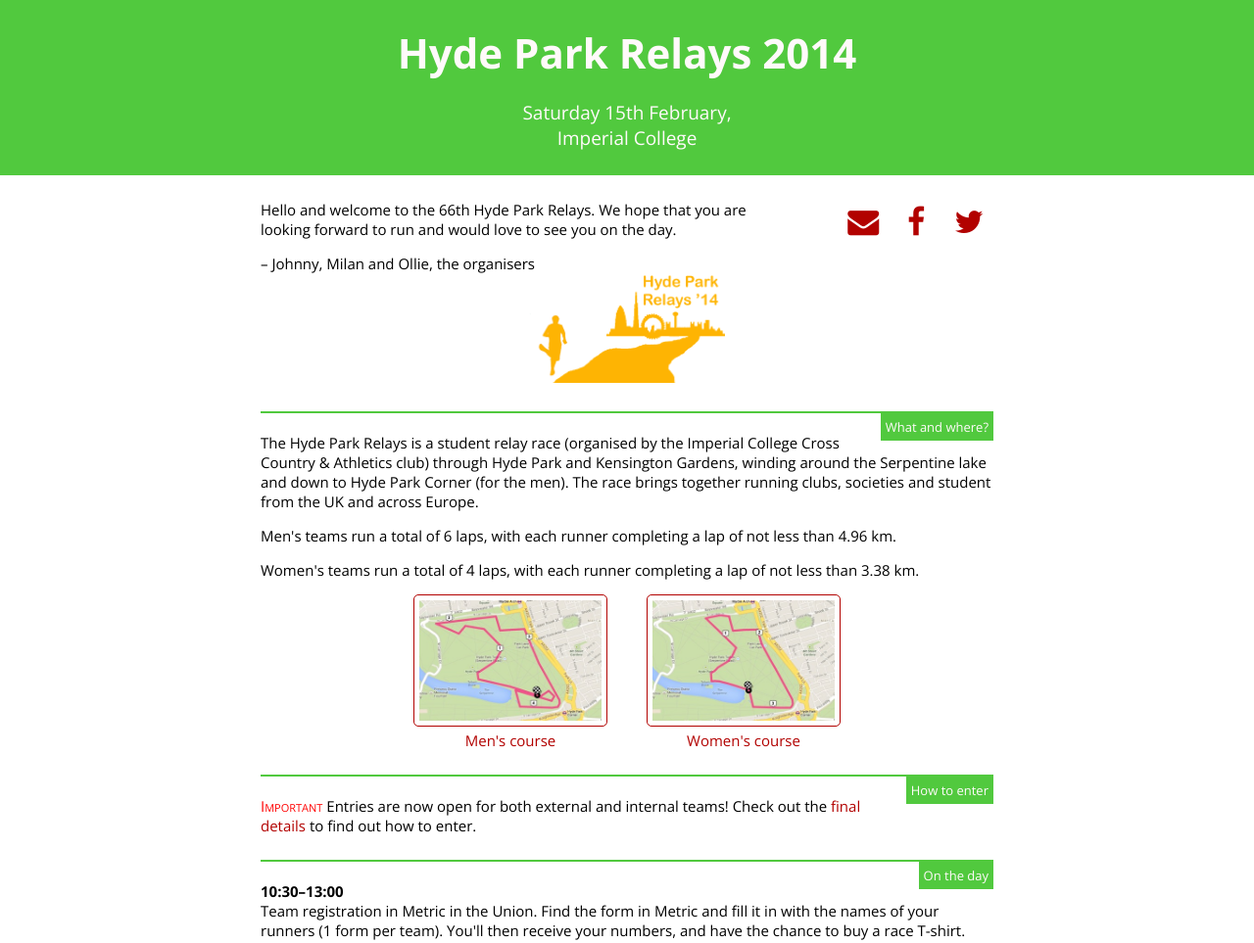
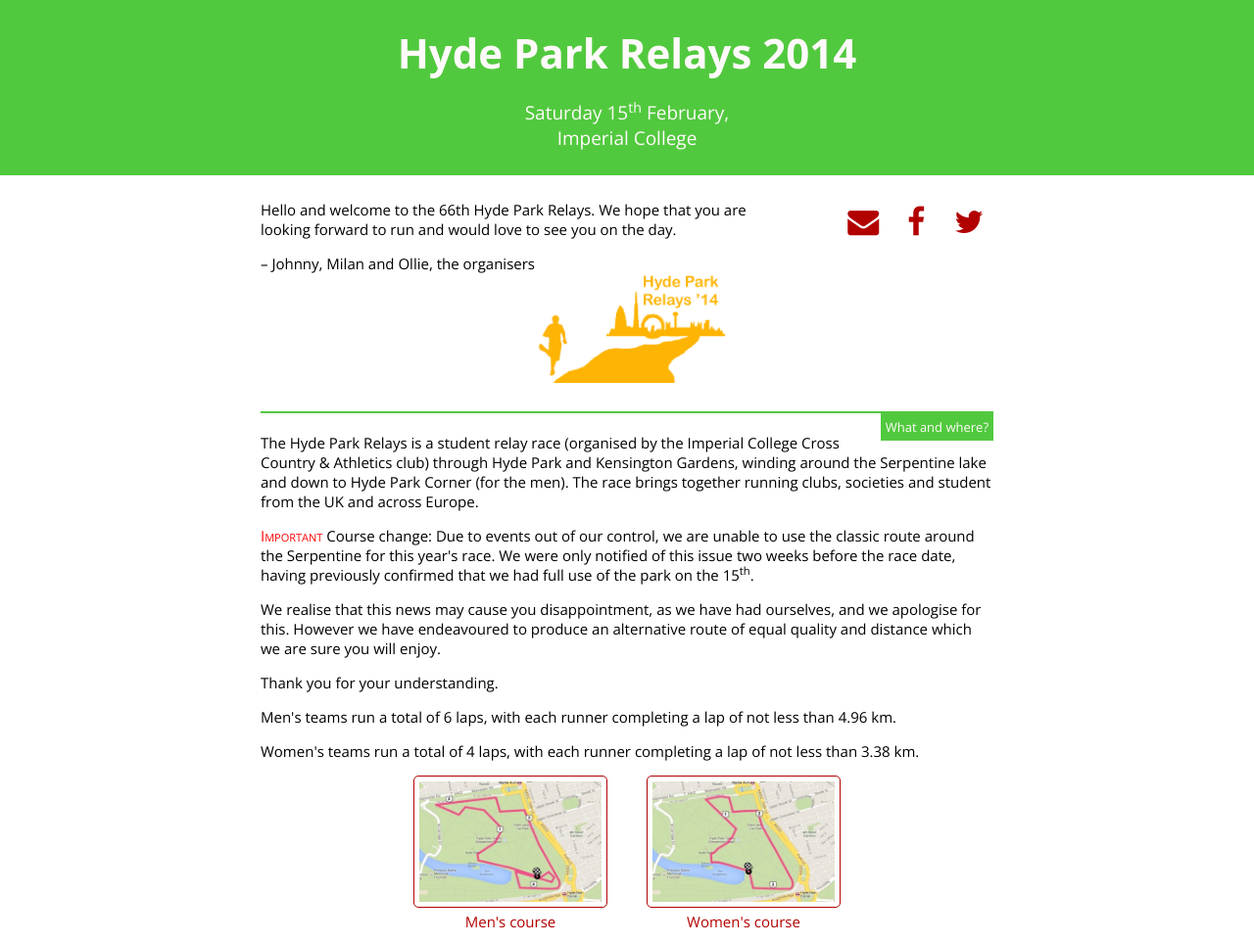
Before and after one commit to MilanMisak/HydeParkRelays, a website: page assets/index.html in a window 1280 px wide. Shown: the top 963 px of the page at 98% size. Drawn offline with nearby package versions, Linux system fonts and the light colour scheme.

Commit message:
Updated course description

```diff
--- a/assets/css/hpr.less
+++ b/assets/css/hpr.less
@@ -209,6 +209,11 @@
     }
 }
 
+.important {
+    font-variant: small-caps;
+    color: red;
+}
+
 .sponsors {
     @media(max-width: 569px) {
         a {
--- a/assets/index.html
+++ b/assets/index.html
@@ -14,7 +14,7 @@
         <div class="band band-primary">
             <div class="band-content">
                 <h1 style="margin-bottom: 20px">Hyde Park Relays 2014</h1>
-                <h2>Saturday 15th February,<br>Imperial College</h2>
+                <h2>Saturday 15<sup>th</sup> February,<br>Imperial College</h2>
             </div>
         </div>
 
@@ -46,6 +46,9 @@
                     <h3 class="band-title">What and where?</h3>
                 </div>
                 <p>The Hyde Park Relays is a student relay race (organised by the Imperial College Cross Country &amp; Athletics club) through Hyde Park and Kensington Gardens, winding around the Serpentine lake and down to Hyde Park Corner (for the men). The race brings together running clubs, societies and student from the UK and across Europe.</p>
+                <p><span class="important">Important</span> Course change: Due to events out of our control, we are unable to use the classic route around the Serpentine for this year's race. We were only notified of this issue two weeks before the race date, having previously confirmed that we had full use of the park on the 15<sup>th</sup>.</p>
+                <p>We realise that this news may cause you disappointment, as we have had ourselves, and we apologise for this. However we have endeavoured to produce an alternative route of equal quality and distance which we are sure you will enjoy.</p>
+                <p>Thank you for your understanding.</p>
                 <p>Men's teams run a total of 6 laps, with each runner completing a lap of not less than 4.96 km.</p>
                 <p>Women's teams run a total of 4 laps, with each runner completing a lap of not less than 3.38 km.</p>
 
@@ -73,7 +76,7 @@
                 <div class="band-title-bar">
                     <h3 class="band-title">How to enter</h3>
                 </div>
-                <p><span style="font-variant: small-caps; color: red">Important</span> Entries are now open for both external and internal teams! Check out the <a href="files/HPR2014FinalDetails.pdf">final details</a> to find out how to enter.</p>
+                <p><span class="important">Important</span> Entries are now open for both external and internal teams! Check out the <a href="files/HPR2014FinalDetails.pdf">final details</a> to find out how to enter.</p>
             </div>
         </div>
 
```
Also changed, not shown: assets/css/hpr.min.css, assets/css/styles.min.css.
